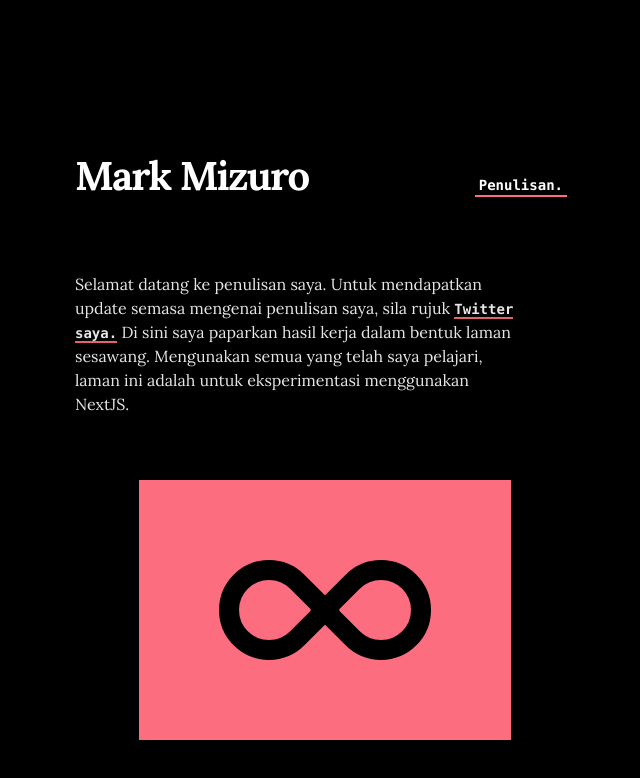
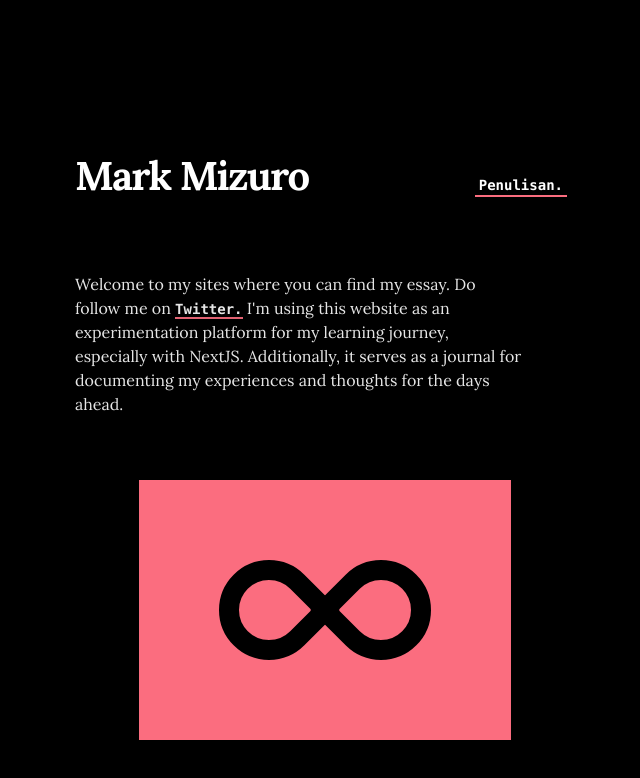
Before and after one commit to ooo11/markmizuro, a Next.js app: page / in a window 1280 px wide. Shown: the top 778 px of the page, without its empty margins (315-955 px from the left). Built offline with nearby package versions, Linux system fonts and the light colour scheme.

Commit message:
Update read.md

```diff
--- a/components/layout.tsx
+++ b/components/layout.tsx
@@ -27,7 +27,7 @@ const Layout = ({ home, children, preview, post }: Props) => {
       )}
       {!post && (
         <div className="ml-12 mb-12 ">
-          <Link href="/posts" className="border-b-4 border-main font-bold  text-xl focus:outline-none focus:ring-4 focus:ring-main focus:ring-opacity-50 focus:border-transparent  text-sm hover:bg-main">Penulisan.</Link>
+          <Link href="/posts" className="border-b-4 border-main font-bold  text-xl focus:outline-none focus:ring-4 focus:ring-main focus:ring-opacity-50 focus:border-transparent  text-sm hover:bg-main">Essay.</Link>
         </div>
       )}
        </Container>
--- a/pages/index.tsx
+++ b/pages/index.tsx
@@ -30,9 +30,9 @@ export default function Index({ allPosts }: Props) {
 
         </Container>
 
-        <p className="opacity-90 sm:max-w-md">Selamat datang ke penulisan saya. Untuk mendapatkan update semasa mengenai penulisan saya, sila rujuk{' '}
-          <a href="https://twitter.com/mizuropeter" className="border-b-2 border-main font-bold font-mono focus:outline-none focus:ring-4 focus:ring-main focus:ring-opacity-50 focus:border-transparent  text-sm hover:bg-main">Twitter saya.</a>
-          {' '} Di sini saya paparkan hasil kerja dalam bentuk laman sesawang. Mengunakan semua yang telah saya pelajari, laman ini adalah untuk eksperimentasi menggunakan NextJS.
+        <p className="opacity-90 sm:max-w-md">Welcome to my sites where you can find my essay. Do follow me on {' '}
+          <a href="https://twitter.com/mizuropeter" className="border-b-2 border-main font-bold font-mono focus:outline-none focus:ring-4 focus:ring-main focus:ring-opacity-50 focus:border-transparent  text-sm hover:bg-main">Twitter.</a>
+          {' '}I'm using this website as an experimentation platform for my learning journey, especially with NextJS. Additionally, it serves as a journal for documenting my experiences and thoughts for the days ahead.
         </p>
 
         <div className="relative transform scale-75 sm:m-16 sm:transform-none">
--- a/pages/posts/index.tsx
+++ b/pages/posts/index.tsx
@@ -14,7 +14,7 @@ export default function Index({ allPosts }: Props) {
     <>
       <Layout post>
         <Head>
-          <title>Penulisan</title>
+          <title>Essay.</title>
         </Head>
         <Container>
           <ListStory posts={allPosts} />
```
Also changed, not shown: _posts/read.md (+9 -5 lines).
